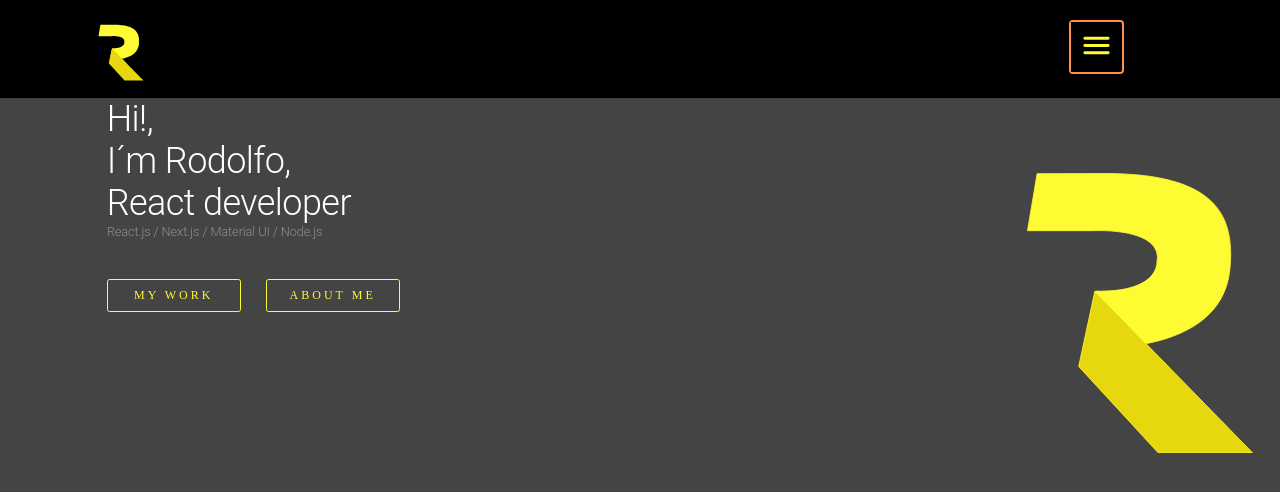
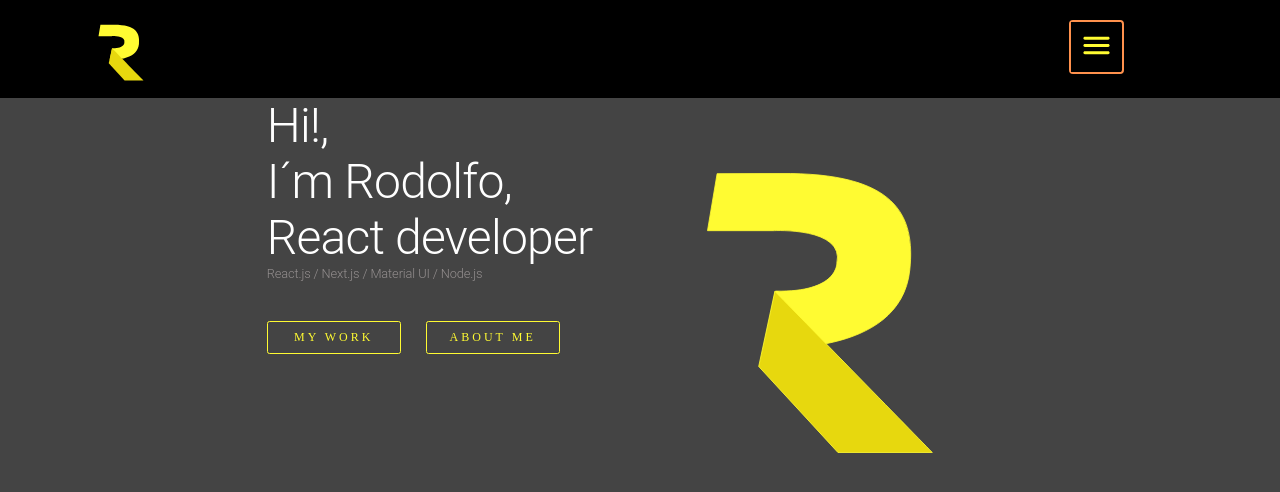
Before and after one commit to rrorrolfo/next_portfolio, a Next.js app: page / in a window 1280 px wide. Shown: the top 492 px of the page. Built offline with nearby package versions, Linux system fonts and the light colour scheme.

Commit message:
Updated styling for medium and large screens for landing page content

```diff
--- a/app/page.module.css
+++ b/app/page.module.css
@@ -45,3 +45,29 @@
   right: 0;
   z-index: -1001;
 }
+
+@media (min-width: 600px) {
+  .logoContainer {
+    right: 5%;
+  }
+}
+
+@media (min-width: 900px) {
+  .description h1 {
+    font-size: 3rem;
+  }
+
+  .logoContainer {
+    right: 20%;
+  }
+}
+
+@media (min-width: 1280px) {
+  .description {
+    margin-left: 75px;
+  }
+
+  .logoContainer {
+    right: 25%;
+  }
+}
--- a/app/page.tsx
+++ b/app/page.tsx
@@ -8,7 +8,7 @@ import styles from "./page.module.css";
 const Home = () => {
   return (
     <Grid container className={styles.description}>
-      <Grid xs={10}>
+      <Grid xs={10} md={7}>
         <Typography variant="h1" gutterBottom>
           Hi!, <br />
           I´m Rodolfo,
@@ -18,7 +18,7 @@ const Home = () => {
           React.js / Next.js / Material UI / Node.js
         </Typography>
       </Grid>
-      <Grid xs={10}>
+      <Grid xs={10} md={7}>
         <a href="/work" title="Check my work.">
           MY WORK
         </a>
```
